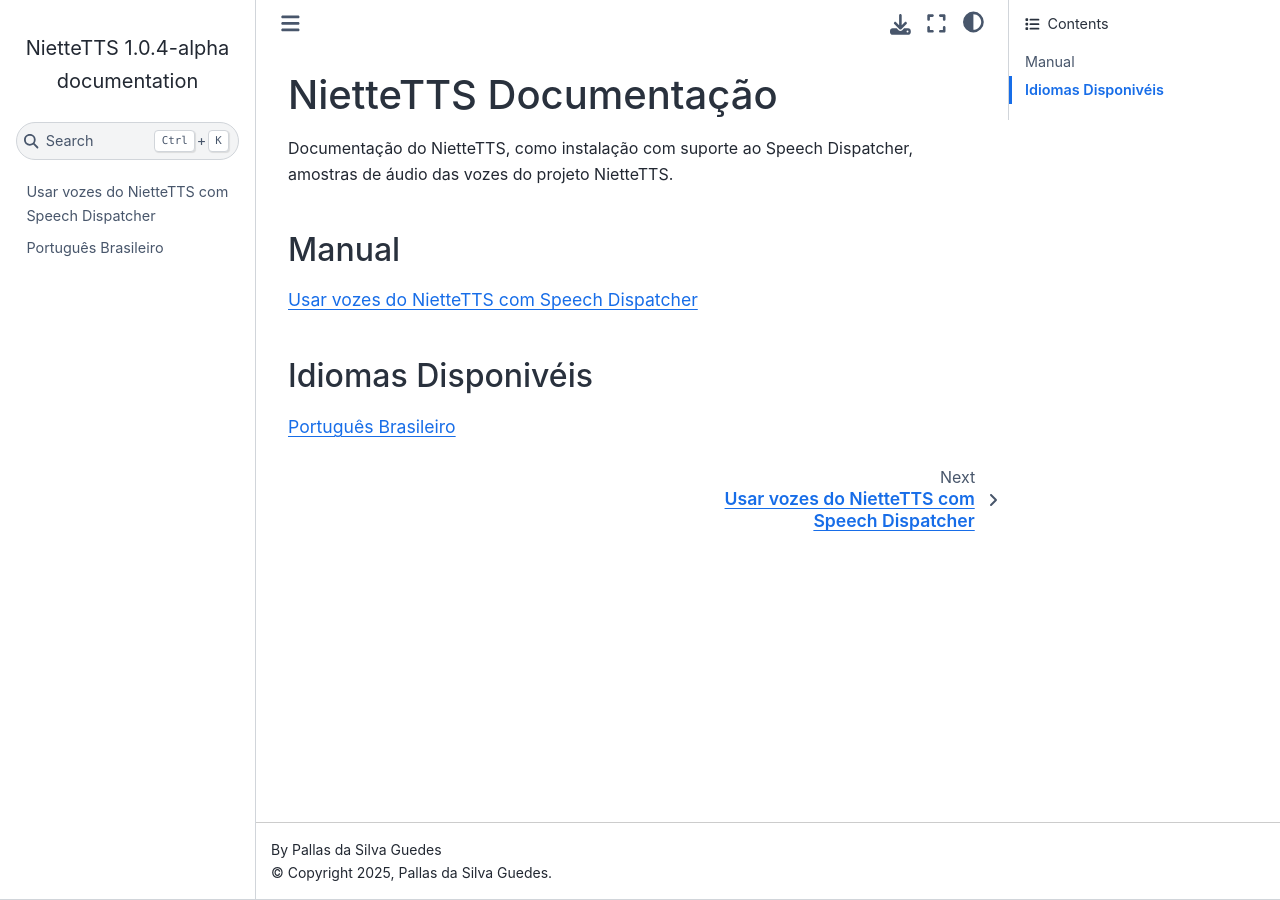
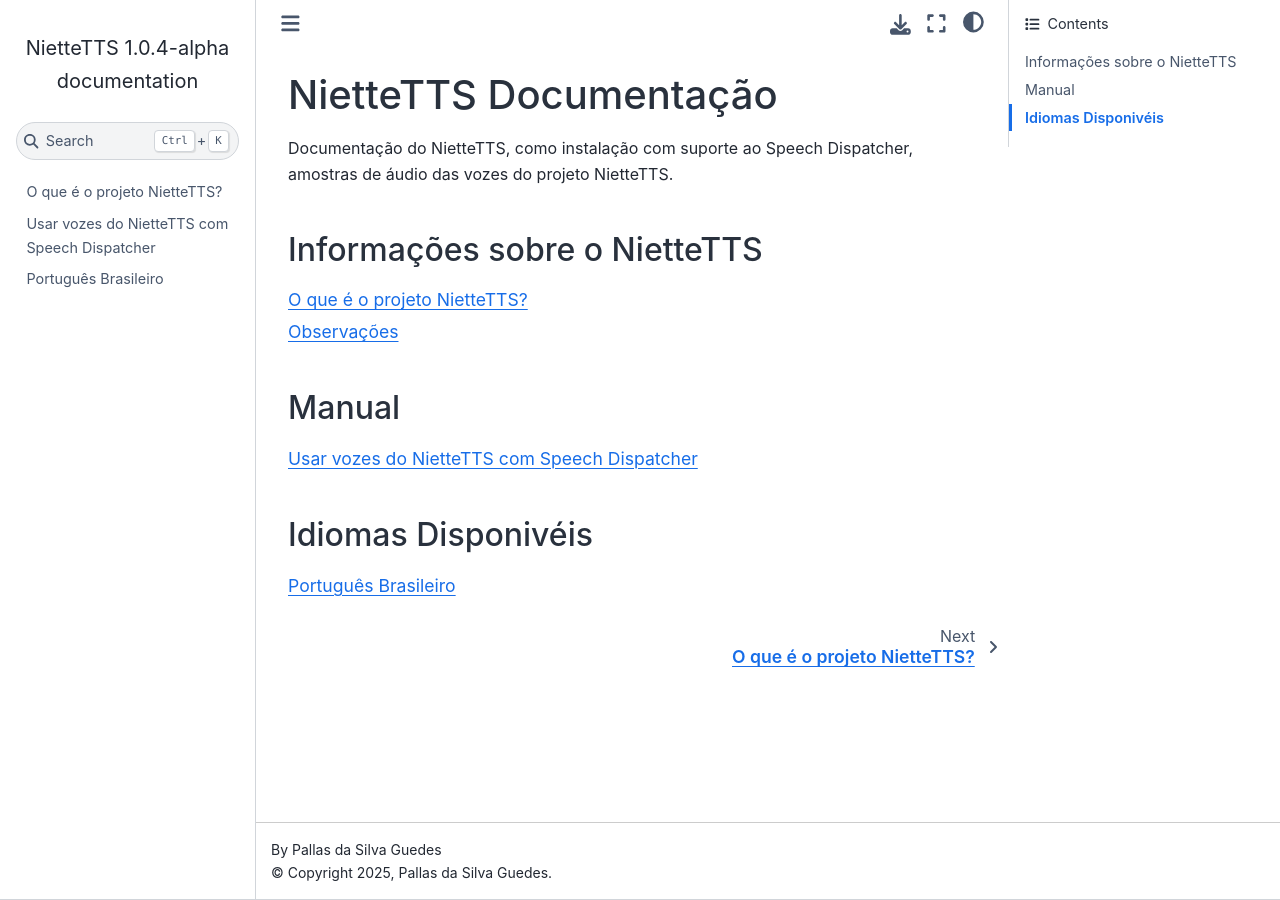
Before and after one commit to NietteLabs/niettelabs.github.io, a Sphinx documentation site: the page built from source/index.rst, in a window 1280 px wide. Built offline with Sphinx 7.4.7 and the Sphinx Book theme 1.1.4, drawn with Linux system fonts in a browser that asks for light colours.

Commit message:
Fix source/niettetts.md

```diff
--- a/source/index.rst
+++ b/source/index.rst
@@ -8,6 +8,12 @@
 
 Documentação do NietteTTS, como instalação com suporte ao Speech Dispatcher, amostras de áudio das vozes do projeto NietteTTS.
 
+Informações sobre o NietteTTS
+^^^^^^^^^^^^^^^^^^^^^^^^^^^^
+.. toctree::
+   :maxdepth: 1
+
+   niettetts
 
 Manual
 ^^^^^^
```
